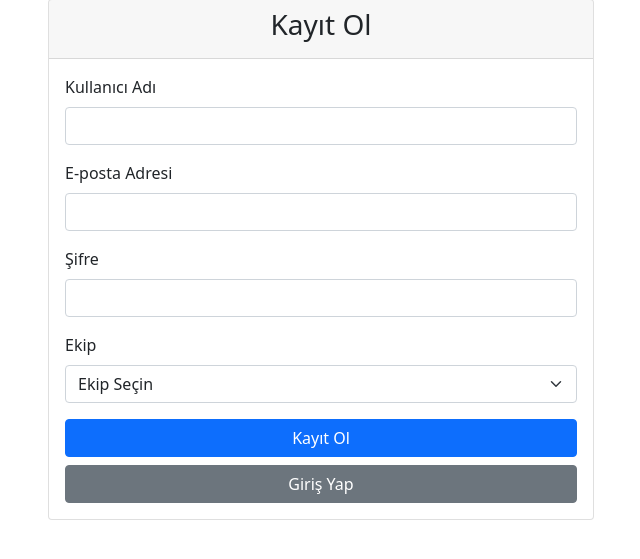
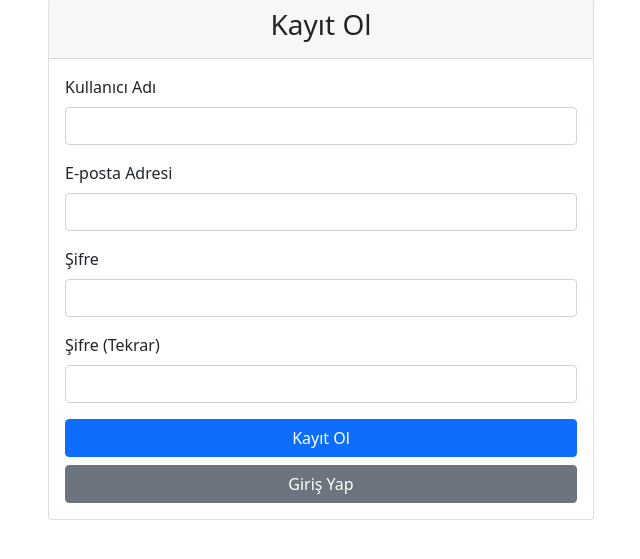
Before and after one commit to ommeraydinn/isplani, a Flask app: page /register in a window 1280 px wide. Shown: the part 77-636 px from the top of the page, without its empty margins (319-959 px from the left). Run offline with Flask 3, Linux system fonts and the light colour scheme; some libraries are stand-ins or nearby versions.

Commit message:
Register formundan ekip seçimi kaldırıldı ve ilişki hataları düzeltildi

```diff
--- a/templates/register.html
+++ b/templates/register.html
@@ -22,15 +22,8 @@
                         <input type="password" class="form-control" id="password" name="password" required>
                     </div>
                     <div class="mb-3">
-                        <label for="team" class="form-label">Ekip</label>
-                        <select class="form-select" id="team" name="team" required>
-                            <option value="">Ekip Seçin</option>
-                            <option value="Tasarım">Tasarım</option>
-                            <option value="Üretim">Üretim</option>
-                            <option value="Kalite">Kalite</option>
-                            <option value="Lojistik">Lojistik</option>
-                            <option value="Satış">Satış</option>
-                        </select>
+                        <label for="password_confirm" class="form-label">Şifre (Tekrar)</label>
+                        <input type="password" class="form-control" id="password_confirm" name="password_confirm" required>
                     </div>
                     <div class="d-grid gap-2">
                         <button type="submit" class="btn btn-primary">Kayıt Ol</button>
```
